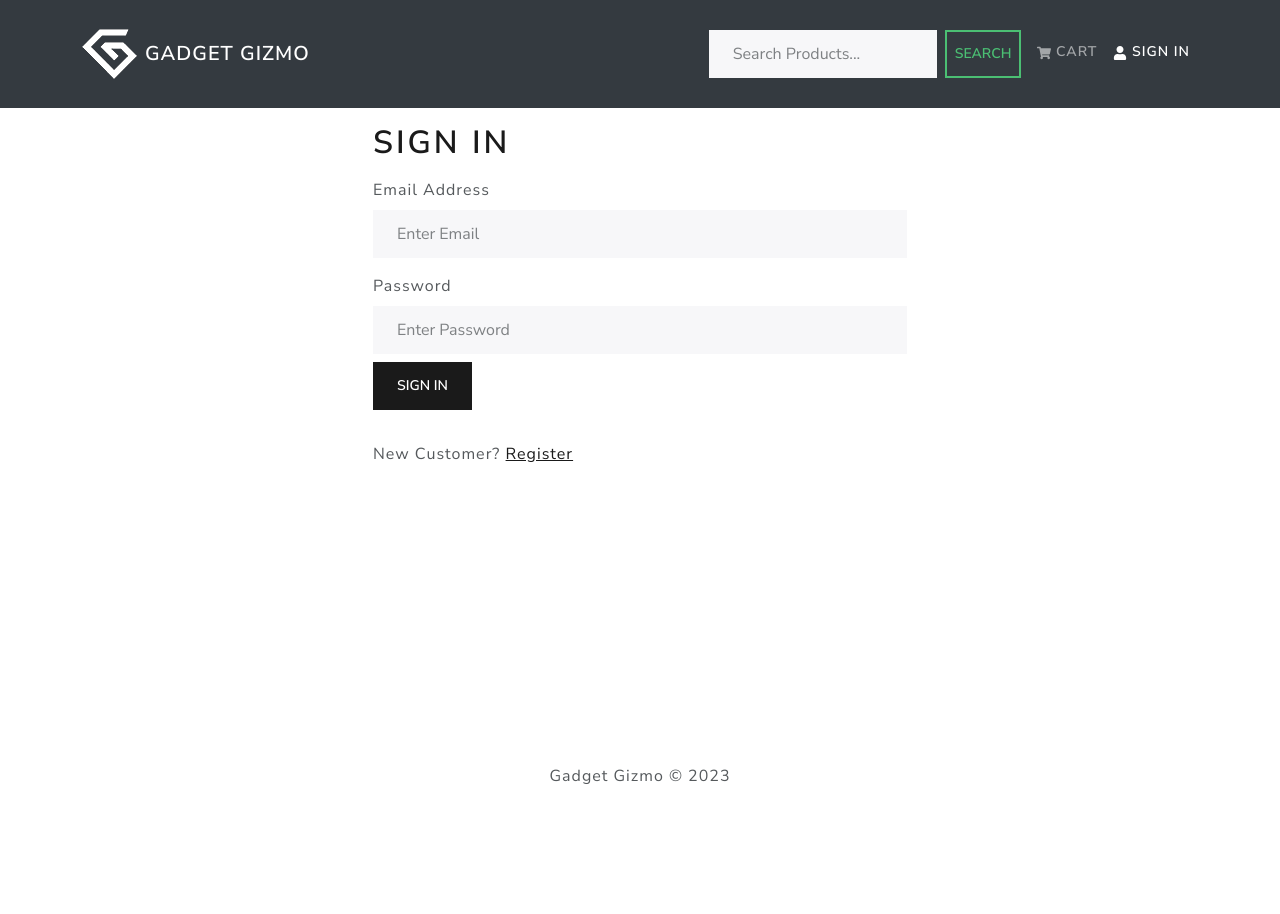
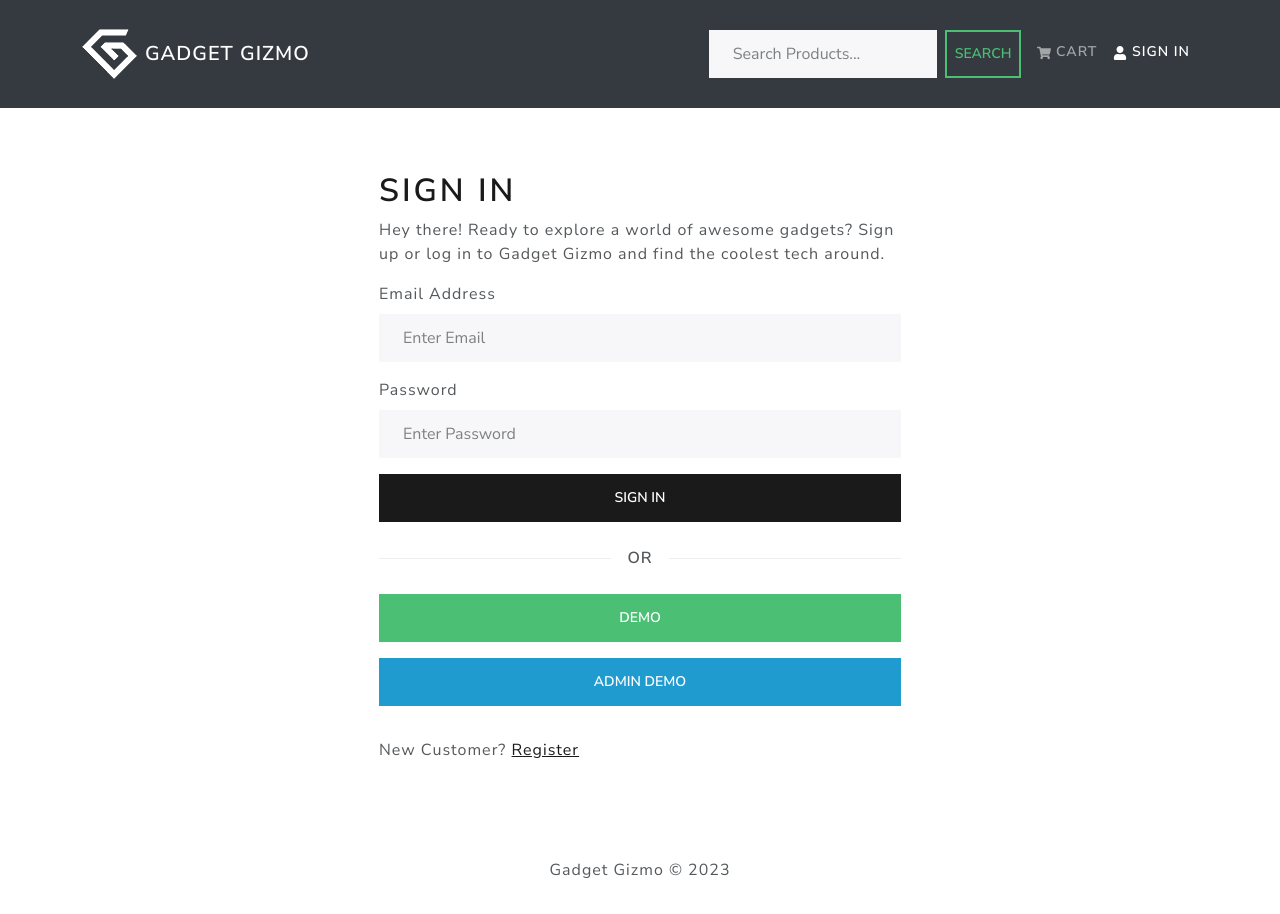
Before and after one commit to bkpecho/gadgetgizmo, a React (Create React App) app in the folder frontend/: page /login in a window 1280 px wide. Before the commit the page ends 820 px from the top, so only its background shows below. Built offline with nearby package versions, Linux system fonts and the light colour scheme.

Commit message:
feat(Authentication): Added demo user and demo admin login functionality

```diff
--- a/frontend/src/assets/styles/index.css
+++ b/frontend/src/assets/styles/index.css
@@ -51,3 +51,13 @@ table th {
   bottom: 0;
   background: rgba(0, 0, 0, 0.5);
 }
+
+/* Login */
+
+.divider:after,
+.divider:before {
+  content: '';
+  flex: 1;
+  height: 1px;
+  background: #eee;
+}
--- a/frontend/src/screens/LoginScreen.jsx
+++ b/frontend/src/screens/LoginScreen.jsx
@@ -1,5 +1,5 @@
 import { useEffect, useState } from 'react';
-import { Button, Col, Form, Row } from 'react-bootstrap';
+import { Button, Col, Container, Form, Row } from 'react-bootstrap';
 import { useDispatch, useSelector } from 'react-redux';
 import { Link, useLocation, useNavigate } from 'react-router-dom';
 import { toast } from 'react-toastify';
@@ -31,6 +31,7 @@ const LoginScreen = () => {
 
   const submitHandler = async (e) => {
     e.preventDefault();
+
     try {
       const res = await login({ email, password }).unwrap();
       dispatch(setCredentials({ ...res }));
@@ -40,9 +41,34 @@ const LoginScreen = () => {
     }
   };
 
+  const demoLoginHandler = async (demoType) => {
+    const demoEmail =
+      demoType === 'adminDemo' ? 'admin@email.com' : 'user@email.com';
+    const demoPassword = '123456';
+
+    try {
+      setEmail(demoEmail);
+      setPassword(demoPassword);
+
+      const res = await login({
+        email: demoEmail,
+        password: demoPassword
+      }).unwrap();
+      dispatch(setCredentials({ ...res }));
+      navigate(redirect);
+    } catch (error) {
+      toast.error(error?.data?.message || error.error);
+    }
+  };
+
   return (
+    <Container className="py-5">
       <FormContainer>
         <h1>Sign In</h1>
+        <p>
+          Hey there! Ready to explore a world of awesome gadgets? Sign up or log
+          in to Gadget Gizmo and find the coolest tech around.
+        </p>
         <Form onSubmit={submitHandler}>
           <Form.Group controlId="email" className="my-3">
             <Form.Label>Email Address</Form.Label>
@@ -65,10 +91,31 @@ const LoginScreen = () => {
             <Button
               type="submit"
               variant="primary"
-            className="mt-2"
+              className="mt-3 w-100"
               disabled={isLoading}
             >
               Sign In
+            </Button>
+            <div className="divider d-flex align-items-center my-4">
+              <p className="text-center fw-bold mx-3 mb-0">OR</p>
+            </div>
+            <Button
+              type="button"
+              variant="success"
+              className="w-100"
+              disabled={isLoading}
+              onClick={() => demoLoginHandler('demo')}
+            >
+              DEMO
+            </Button>
+            <Button
+              type="button"
+              variant="info"
+              className="mt-3 w-100"
+              disabled={isLoading}
+              onClick={() => demoLoginHandler('adminDemo')}
+            >
+              ADMIN DEMO
             </Button>
 
             {isLoading && <Loader />}
@@ -78,12 +125,15 @@ const LoginScreen = () => {
         <Row className="py-3">
           <Col>
             New Customer?{' '}
-          <Link to={redirect ? `/register?redirect=${redirect}` : '/register'}>
+            <Link
+              to={redirect ? `/register?redirect=${redirect}` : '/register'}
+            >
               Register
             </Link>
           </Col>
         </Row>
       </FormContainer>
+    </Container>
   );
 };
 
```
Lines whose indentation alone changed are shown as unchanged.
